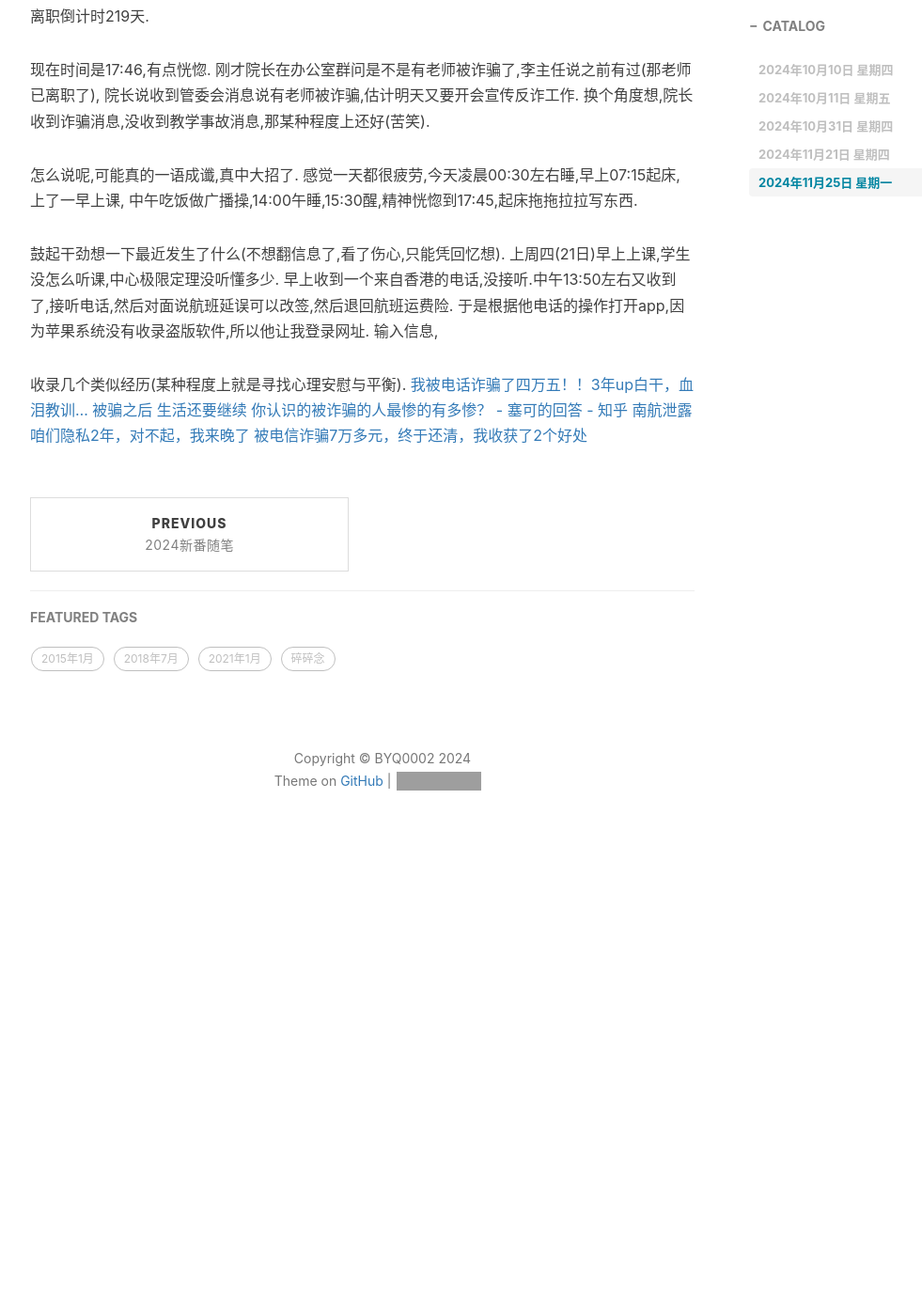
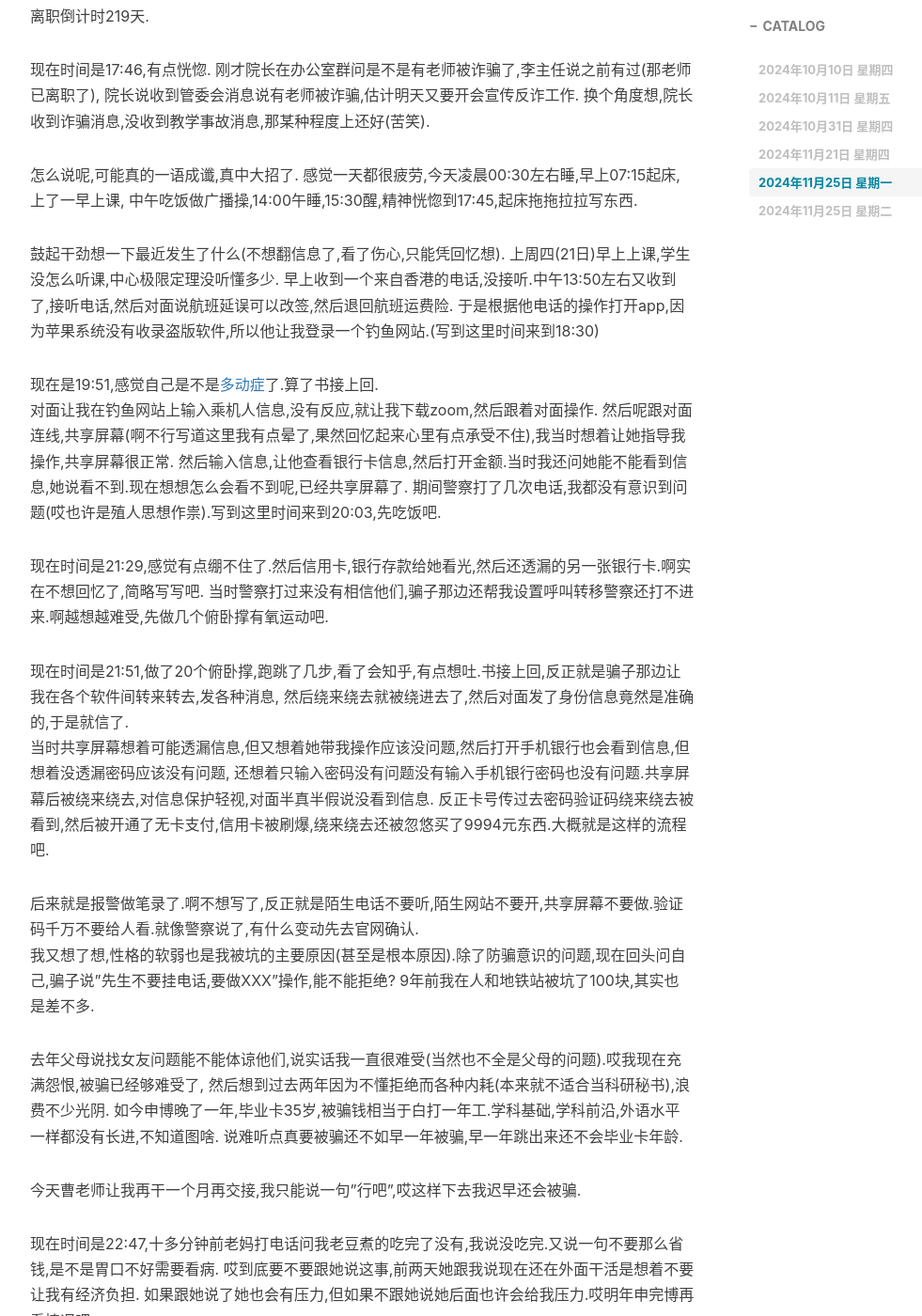
Before and after one commit to BYQ0002/BYQ0002.github.io, a Jekyll site: the page built from _posts/2024-10-01-一点近况v24.md, in a window 1280 px wide and 1400 px high, scrolled down 1604 px. Shown: the whole window at 94% size, without its empty margins (233-1214 px from the left). Built offline with Jekyll 4.4.1, drawn with Linux system fonts in a browser that asks for light colours; nearby versions of some CDN libraries; comment, search, counter and statistics services are not loaded; before the commit the page ends 2539 px from its top, so only the background shows below that; some of the changed text lies outside the part shown; grey boxes are pictures that could not be loaded.

Commit message:
Update 2024-10-01-一点近况v24.md

```diff
--- a/_posts/2024-10-01-一点近况v24.md
+++ b/_posts/2024-10-01-一点近况v24.md
@@ -60,14 +60,54 @@ tags:                                                  #标签
 鼓起干劲想一下最近发生了什么(不想翻信息了,看了伤心,只能凭回忆想).
 上周四(21日)早上上课,学生没怎么听课,中心极限定理没听懂多少.
 早上收到一个来自香港的电话,没接听.中午13:50左右又收到了,接听电话,然后对面说航班延误可以改签,然后退回航班运费险.
-于是根据他电话的操作打开app,因为苹果系统没有收录盗版软件,所以他让我登录网址.
-输入信息,
+于是根据他电话的操作打开app,因为苹果系统没有收录盗版软件,所以他让我登录一个钓鱼网站.(写到这里时间来到18:30)
+
+现在是19:51,感觉自己是不是[多动症](https://weibo.com/1847568684/P1MsxfQKg)了.算了书接上回.
+对面让我在钓鱼网站上输入乘机人信息,没有反应,就让我下载zoom,然后跟着对面操作.
+然后呢跟对面连线,共享屏幕(啊不行写道这里我有点晕了,果然回忆起来心里有点承受不住),我当时想着让她指导我操作,共享屏幕很正常.
+然后输入信息,让他查看银行卡信息,然后打开金额.当时我还问她能不能看到信息,她说看不到.现在想想怎么会看不到呢,已经共享屏幕了.
+期间警察打了几次电话,我都没有意识到问题(哎也许是殖人思想作祟).写到这里时间来到20:03,先吃饭吧.
+
+现在时间是21:29,感觉有点绷不住了.然后信用卡,银行存款给她看光,然后还透漏的另一张银行卡.啊实在不想回忆了,简略写写吧.
+当时警察打过来没有相信他们,骗子那边还帮我设置呼叫转移警察还打不进来.啊越想越难受,先做几个俯卧撑有氧运动吧.
+
+现在时间是21:51,做了20个俯卧撑,跑跳了几步,看了会知乎,有点想吐.书接上回,反正就是骗子那边让我在各个软件间转来转去,发各种消息,
+然后绕来绕去就被绕进去了,然后对面发了身份信息竟然是准确的,于是就信了.
+当时共享屏幕想着可能透漏信息,但又想着她带我操作应该没问题,然后打开手机银行也会看到信息,但想着没透漏密码应该没有问题,
+还想着只输入密码没有问题没有输入手机银行密码也没有问题.共享屏幕后被绕来绕去,对信息保护轻视,对面半真半假说没看到信息.
+反正卡号传过去密码验证码绕来绕去被看到,然后被开通了无卡支付,信用卡被刷爆,绕来绕去还被忽悠买了9994元东西.大概就是这样的流程吧.
+
+后来就是报警做笔录了.啊不想写了,反正就是陌生电话不要听,陌生网站不要开,共享屏幕不要做.验证码千万不要给人看.就像警察说了,有什么变动先去官网确认.
+我又想了想,性格的软弱也是我被坑的主要原因(甚至是根本原因).除了防骗意识的问题,现在回头问自己,骗子说"先生不要挂电话,要做XXX"操作,能不能拒绝?
+9年前我在人和地铁站被坑了100块,其实也是差不多.
+
+去年父母说找女友问题能不能体谅他们,说实话我一直很难受(当然也不全是父母的问题).哎我现在充满怨恨,被骗已经够难受了,
+然后想到过去两年因为不懂拒绝而各种内耗(本来就不适合当科研秘书),浪费不少光阴.
+如今申博晚了一年,毕业卡35岁,被骗钱相当于白打一年工.学科基础,学科前沿,外语水平一样都没有长进,不知道图啥.
+说难听点真要被骗还不如早一年被骗,早一年跳出来还不会毕业卡年龄.
+
+今天曹老师让我再干一个月再交接,我只能说一句"行吧",哎这样下去我迟早还会被骗.
+
+现在时间是22:47,十多分钟前老妈打电话问我老豆煮的吃完了没有,我说没吃完.又说一句不要那么省钱,是不是胃口不好需要看病.
+哎到底要不要跟她说这事,前两天她跟我说现在还在外面干活是想着不要让我有经济负担.
+如果跟她说了她也会有压力,但如果不跟她说她后面也许会给我压力.哎明年申完博再看情况吧.
+
+收录几个类似经历(某种程度上就是寻找心理安慰与平衡).
+[我被电话诈骗了四万五!!3年up白干,血泪教训...](https://www.bilibili.com/video/BV1XnyLYSEGM)
+[被骗之后 生活还要继续](https://www.bilibili.com/video/BV1WVS3YqEMr)
+[你认识的被诈骗的人最惨的有多惨？ - 塞可的回答 - 知乎](https://www.zhihu.com/question/457778003/answer/2817670017)
+[南航泄露咱们隐私2年,对不起,我来晚了](https://www.bilibili.com/video/BV1WsSLY1EgJ)
+[被电信诈骗7万多元,终于还清,我收获了2个好处](https://www.bilibili.com/video/BV1794y1t7m2)
 
 
+换个角度想,其实人人都不容易.警察跟我说就当把钱丢了,就当买个教训(虽然这个教训有点重).高中阿鹏被病娇缠着;大学阿洪生病修养一段时间;
+现在余兄读了n年博只拿了一个硕,老爹还是岳父生病;张老师听说离婚了,一个人带女儿.不是说我比他们的情况更好或者更差,只是说也没必要把自己想得那么惨.
+某中程度上我老豆也是榜样,08年都这样过来了,自己其实也没啥.当然感觉现在社会容错率更低了.阿不行再想下去就要胡思乱想了.(写完这段时间来到23:08)
 
-收录几个类似经历(某种程度上就是寻找心理安慰与平衡).
-[我被电话诈骗了四万五！！3年up白干，血泪教训...](https://www.bilibili.com/video/BV1XnyLYSEGM)
-[被骗之后 生活还要继续](https://www.bilibili.com/video/BV1WVS3YqEMr)
-[你认识的被诈骗的人最惨的有多惨？ - 塞可的回答 - 知乎](https://www.zhihu.com/question/457778003/answer/2817670017)
-[南航泄露咱们隐私2年，对不起，我来晚了](https://www.bilibili.com/video/BV1WsSLY1EgJ)
-[被电信诈骗7万多元，终于还清，我收获了2个好处](https://www.bilibili.com/video/BV1794y1t7m2)
+## 2024年11月25日 星期二
+
+离职倒计时218天.
+[被电信诈骗7万多元,终于还清,我收获了2个好处](https://www.bilibili.com/video/BV1794y1t7m2)
+提醒自己:说走就走,说买就买,说不就不,守护自己内心的平静.
+
+自己毫无疑问是抑郁了,要趁着被骗的冲击,鼓起干劲准备申博材料.
```
